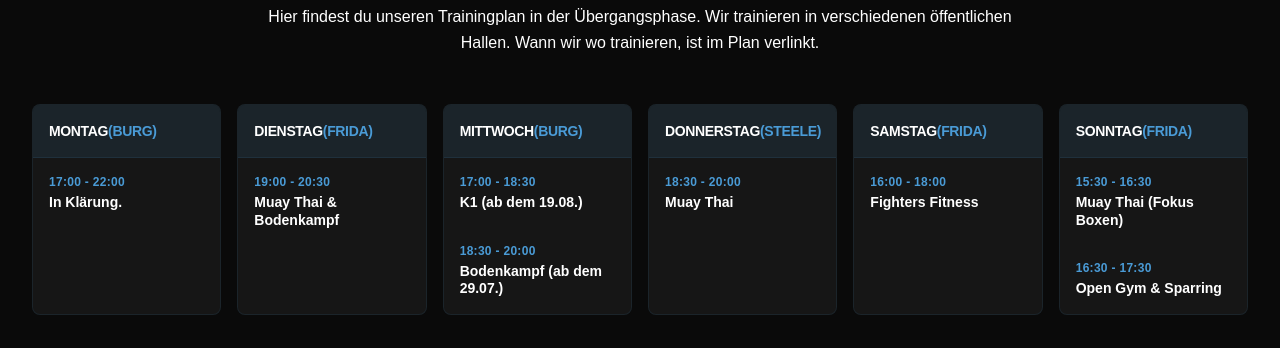
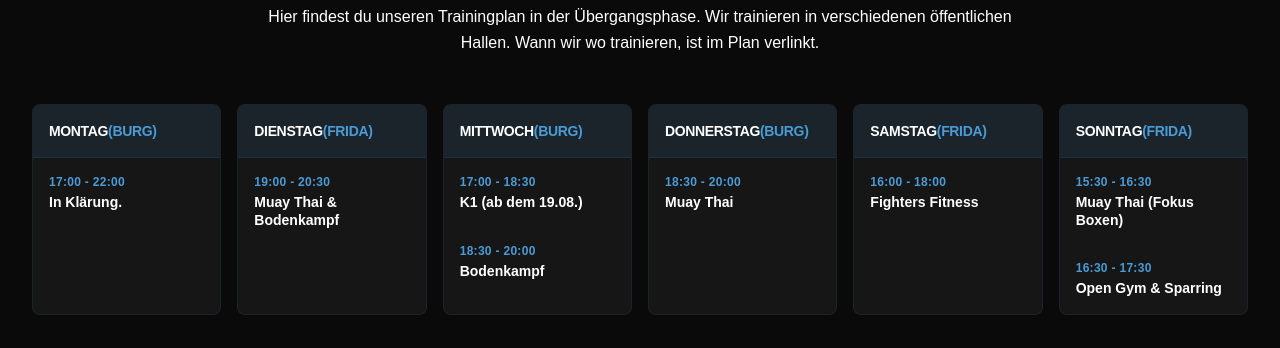
Before and after one commit to maltewinckler/psv-homepage, a Next.js app: page / in a window 1280 px wide. Shown: the part 1140-1488 px from the top of the page. Built offline with nearby package versions, Linux system fonts and the light colour scheme.

Commit message:
update trainingplan thursday to burgi

```diff
--- a/src/content/TrainingPlan.ts
+++ b/src/content/TrainingPlan.ts
@@ -29,12 +29,12 @@ export const weeklySchedule: DaySchedule[] = [
     facilityId: "burggymnasium",
     sessions: [
       { time: "17:00 - 18:30", discipline: "K1 (ab dem 19.08.)" },
-      { time: "18:30 - 20:00", discipline: "Bodenkampf (ab dem 29.07.)" },
+      { time: "18:30 - 20:00", discipline: "Bodenkampf" },
     ],
   },
   {
     day: "Donnerstag",
-    facilityId: "sporthalle-steeler-strasse",
+    facilityId: "burggymnasium",
     sessions: [
       { time: "18:30 - 20:00", discipline: "Muay Thai" },
     ],
```
